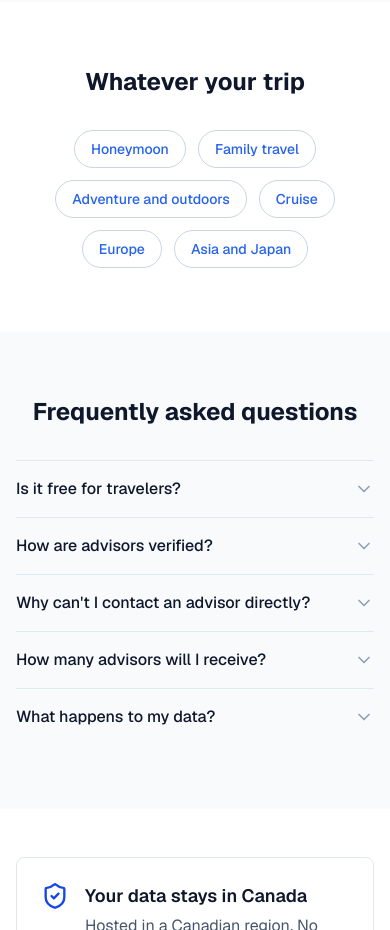
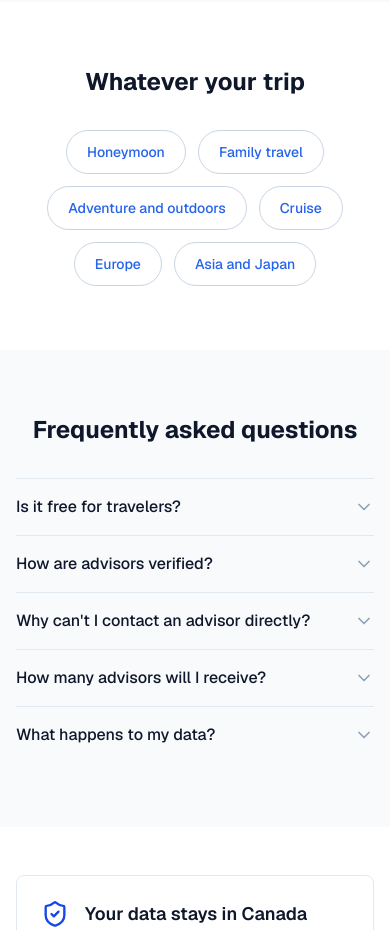
Before and after one commit to Sergeo1989/conseiller-voyage, a Next.js app in the folder apps/web/: page /en in a window 390 px wide. Shown: the part 3200-4130 px from the top of the page. Built offline with nearby package versions, Linux system fonts and the light colour scheme; no server answers.

Commit message:
style(design): F-002 — pills thématiques cibles tactiles >=44px
min-h-[44px] + items-center (étaient 38px) — conformité tactile mobile WCAG.

```diff
--- a/apps/web/src/features/home/ui/SectionThematiquesTeaser.tsx
+++ b/apps/web/src/features/home/ui/SectionThematiquesTeaser.tsx
@@ -26,7 +26,7 @@ export function SectionThematiquesTeaser({
           <li key={item}>
             <Link
               href={`/${urlLocale}/voyage/nouveau`}
-              className="inline-flex rounded-full border border-slate-300 px-4 py-2 text-sm font-medium text-slate-700 transition-colors hover:border-blue-700 hover:text-blue-700"
+              className="inline-flex min-h-[44px] items-center rounded-full border border-slate-300 px-5 text-sm font-medium text-slate-700 transition-colors hover:border-blue-700 hover:text-blue-700"
             >
               {item}
             </Link>
```
